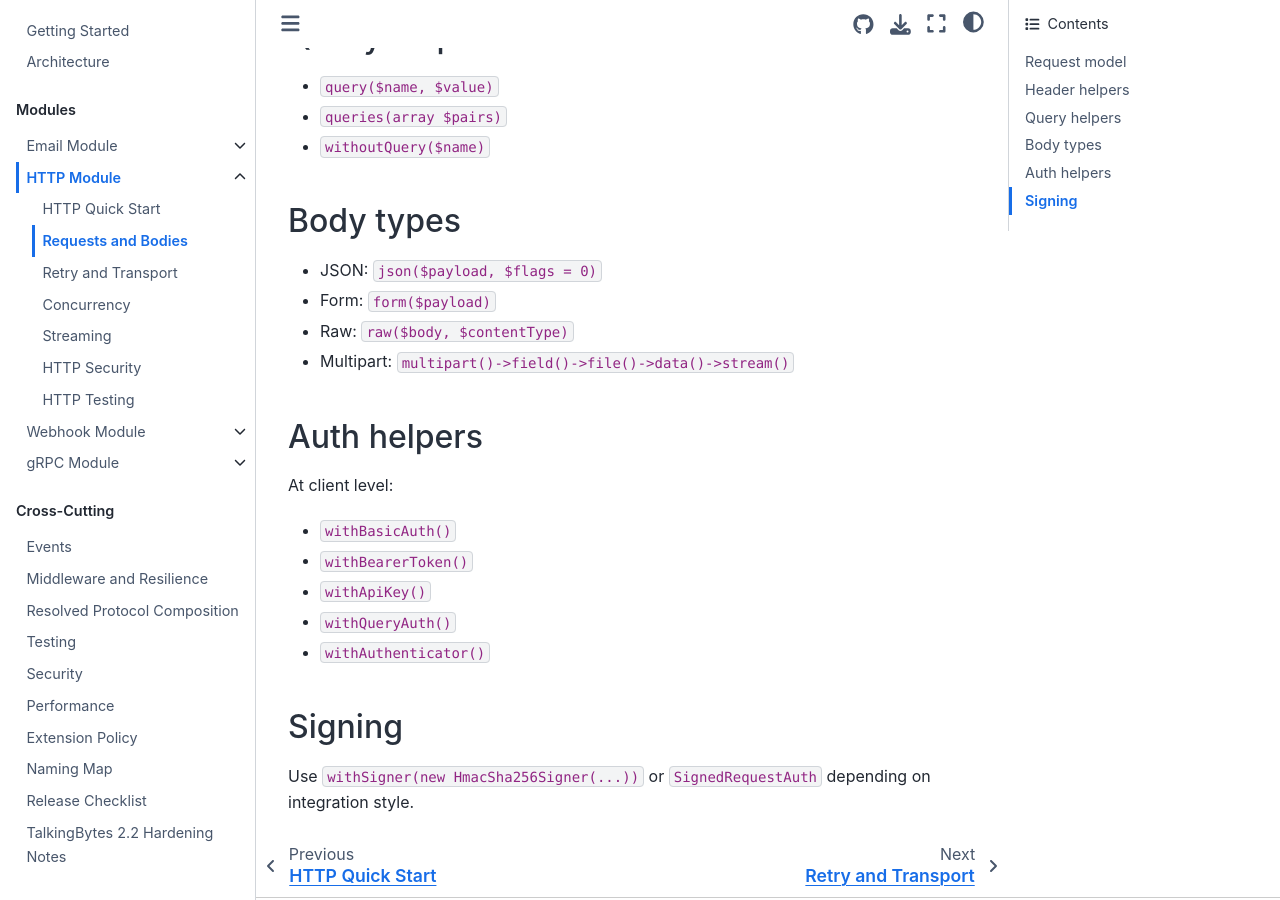
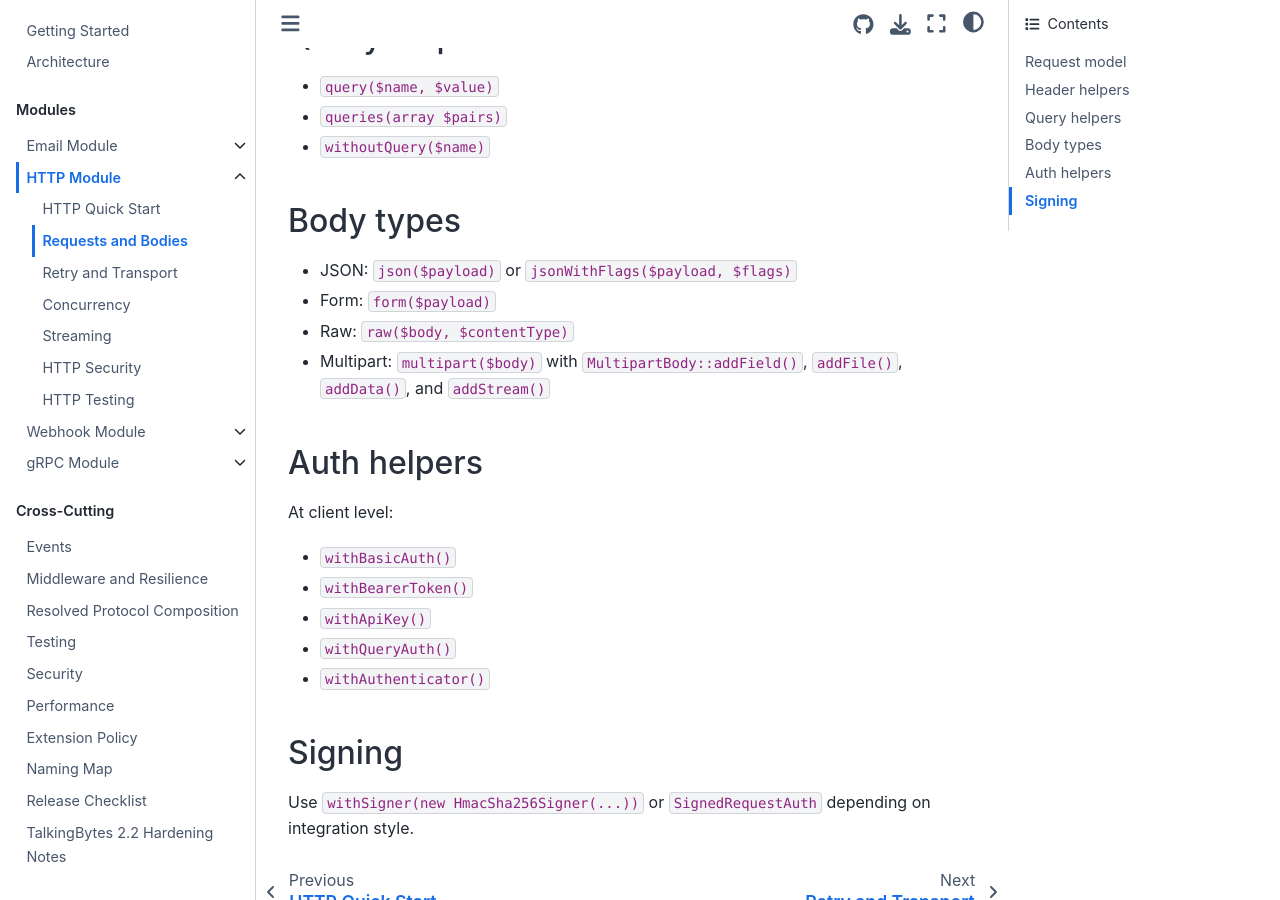
Before and after one commit to infocyph/TalkingBytes, a Sphinx documentation site: the page built from docs/http/requests-and-bodies.rst, in a window 1280 px wide and 900 px high, scrolled down 572 px. Built offline with Sphinx 7.4.7 and the Sphinx Book theme 1.1.4, drawn with Linux system fonts in a browser that asks for light colours.

Commit message:
docs(http): align request body APIs

```diff
--- a/docs/http/requests-and-bodies.rst
+++ b/docs/http/requests-and-bodies.rst
@@ -28,10 +28,11 @@ Query helpers
 Body types
 ----------
 
-- JSON: ``json($payload, $flags = 0)``
+- JSON: ``json($payload)`` or ``jsonWithFlags($payload, $flags)``
 - Form: ``form($payload)``
 - Raw: ``raw($body, $contentType)``
-- Multipart: ``multipart()->field()->file()->data()->stream()``
+- Multipart: ``multipart($body)`` with ``MultipartBody::addField()``,
+  ``addFile()``, ``addData()``, and ``addStream()``
 
 Auth helpers
 ------------
```
